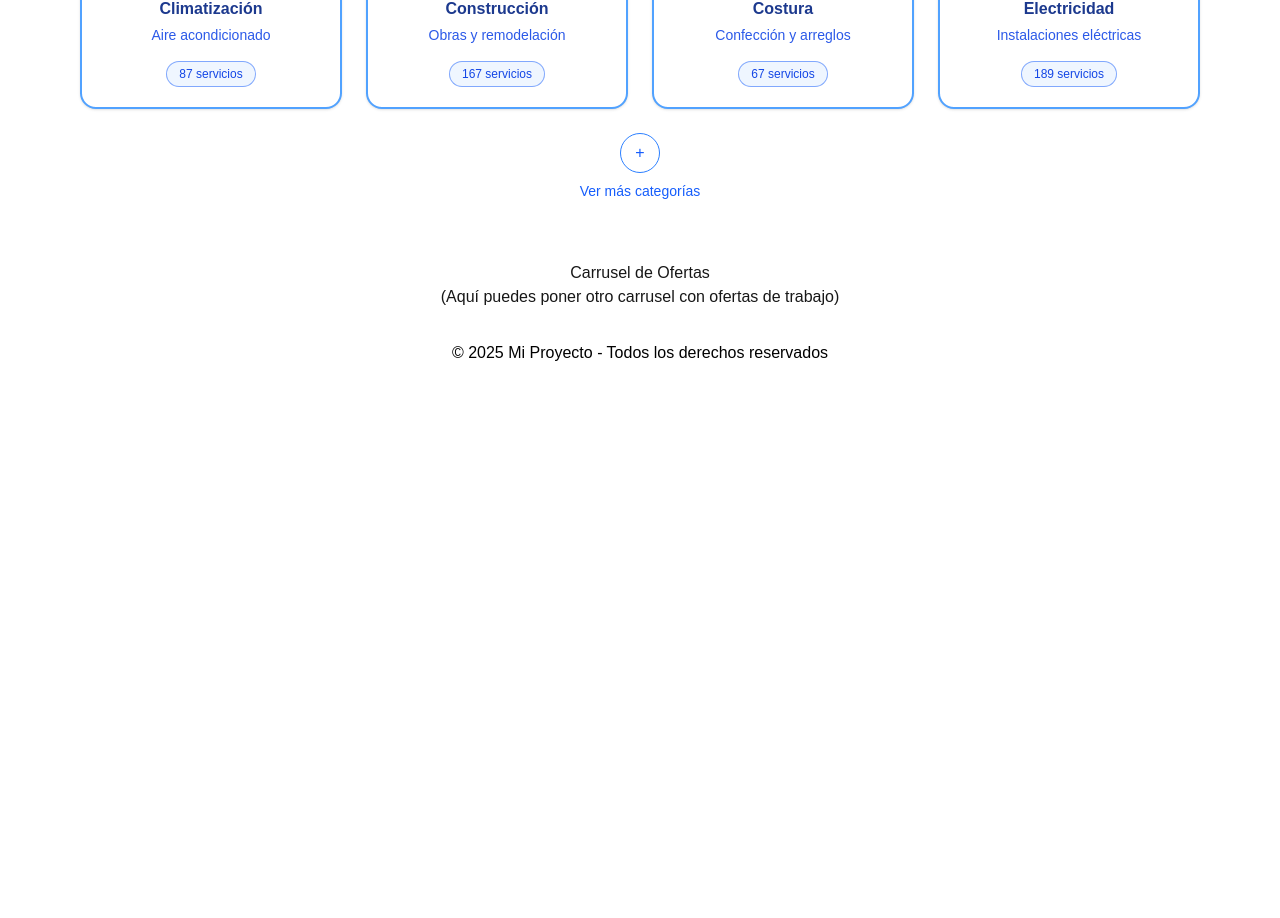
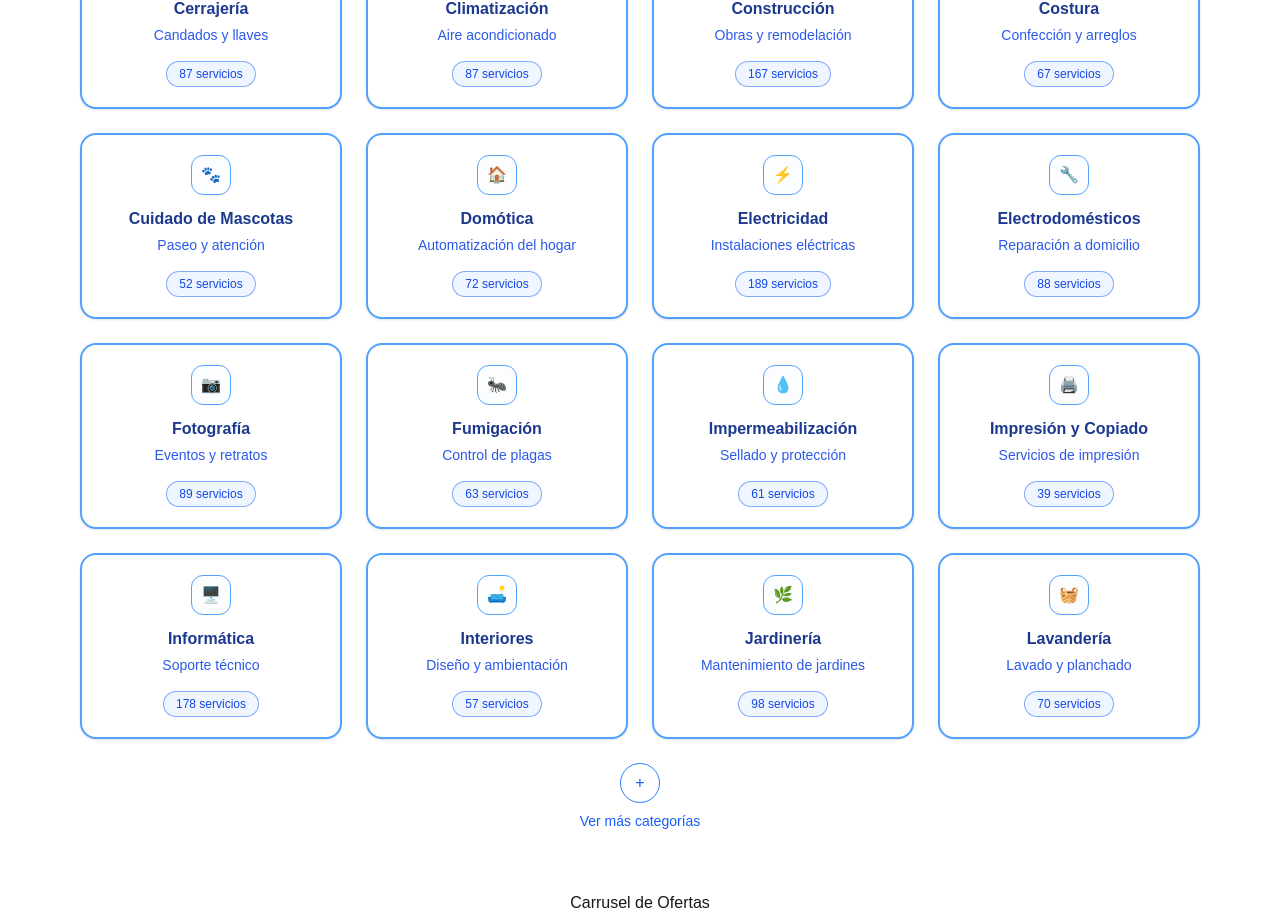
Before and after one commit to robertgt0/alquiler_front, a Next.js app: page / in a window 1280 px wide. Shown: the part 1431-2349 px from the top of the page. Before the commit the page ends 1808 px from the top, so only its background shows below. Built offline with nearby package versions, Linux system fonts and the light colour scheme.

Commit message:
feat: Respaldo de Lista de Categorias

```diff
--- a/src/app/componentes/ListaCategorias/ListaCategorias.tsx
+++ b/src/app/componentes/ListaCategorias/ListaCategorias.tsx
@@ -64,22 +64,32 @@ export default function ListaCategorias({
 
   // visibles según filasIniciales x porFila, con mínimo 4 en móvil
   useEffect(() => {
-    const base = filasIniciales * porFila;        // p.ej. 2*1=2 en móvil
-    const minimoMovil = porFila === 1 ? 4 : base; // al menos 4 en móvil
-    setVisible(Math.min(categoriasOrdenadas.length, Math.max(minimoMovil, base)));
-  }, [categoriasOrdenadas.length, porFila, filasIniciales]);
+  // filas iniciales que ya usas (p.ej. 2) multiplicado por columnas detectadas
+  const base = filasIniciales * porFila;
+
+  // reglas por breakpoint
+  const minimoMovil = porFila === 1 ? 4 : 0;         // 4 items min en móvil
+  const minimoDesktop = porFila >= 4 ? 5 * 4 : 0;    // 20 items min en desktop (5x4)
+
+  const objetivo = Math.max(base, minimoMovil, minimoDesktop);
+
+  setVisible(Math.min(categorias.length, objetivo));
+}, [categorias.length, porFila, filasIniciales]);
+
 
   const hayMas = visible < categoriasOrdenadas.length;
 
   const handleVerMas = () => {
   const previo = visible;
-    const nuevo = Math.min(
-      categoriasOrdenadas.length,
-      visible + filasPorClic * porFila
-    );
+
+  // en desktop (>=4 columnas) agregamos 3 filas por clic; en otros tamaños, lo que ya tengas
+  const filasExtra = porFila >= 4 ? 3 : filasPorClic;  // 3 filas en desktop
+  const incremento = filasExtra * porFila;
+
+  const nuevo = Math.min(categorias.length, visible + incremento);
   setVisible(nuevo);
 
-    // scroll suave al primer ítem recién revelado
+  // scroll suave al primer item recién revelado
   requestAnimationFrame(() => {
     const cards = gridRef.current?.querySelectorAll<HTMLElement>("[data-card]");
     if (cards && cards.length > previo) {
@@ -87,6 +97,7 @@ export default function ListaCategorias({
     }
   });
 };
+
 
   // ✅ AQUÍ definimos 'items' antes de usarlo
   const items = useMemo(
@@ -108,7 +119,7 @@ export default function ListaCategorias({
       {/* 2 cols en sm, 4 en lg. gap-4 = 16px mínimo */}
       <div
         ref={gridRef}
-        className="mt-6 grid grid-cols-2 gap-4 sm:gap-4 lg:grid-cols-4 lg:gap-6"
+        className="mt-6 grid grid-cols-2 gap-4 lg:grid-cols-4 lg:gap-6"
       >
         {items.map((c) => (
           // data-card debe estar en un nodo DOM real para el scroll
--- a/src/app/page.tsx
+++ b/src/app/page.tsx
@@ -9,26 +9,44 @@ import type { Categoria } from "./componentes/ListaCategorias/tipos"; // tipos
 
 // Solo datos (sin funciones aquí)
 const categoriasDemo: Categoria[] = [
-  { id: 1, titulo: "Plomería", descripcion: "Reparaciones e instalaciones", totalServicios: 245, icono: "🛠️" },
-  { id: 2, titulo: "Electricidad", descripcion: "Instalaciones eléctricas", totalServicios: 189, icono: "⚡" },
-  { id: 3, titulo: "Carpintería", descripcion: "Muebles y estructuras", totalServicios: 156, icono: "🪵" },
-  { id: 4, titulo: "Pintura", descripcion: "Interior y exterior", totalServicios: 203, icono: "🎨" },
-  { id: 5, titulo: "Limpieza", descripcion: "Doméstica y comercial", totalServicios: 312, icono: "✨" },
-  { id: 6, titulo: "Jardinería", descripcion: "Mantenimiento de jardines", totalServicios: 98, icono: "🌿" },
-  { id: 7, titulo: "Construcción", descripcion: "Obras y remodelación", totalServicios: 167, icono: "🏗️" },
-  { id: 8, titulo: "Climatización", descripcion: "Aire acondicionado", totalServicios: 87, icono: "❄️" },
-  { id: 9, titulo: "Cerrajería", descripcion: "Candados y llaves", totalServicios: 87, icono: "🔒" },
-  { id:10, titulo: "Albañilería", descripcion: "Construcción de muros", totalServicios: 142, icono: "🧱" },
-  { id:11, titulo: "Tapicería", descripcion: "Reparación de muebles", totalServicios: 76, icono: "🪑" },
-  { id:12, titulo: "Soldadura", descripcion: "Trabajo en metal", totalServicios: 64, icono: "⚙️" },
-  { id:13, titulo: "Vidriería", descripcion: "Instalación de vidrios", totalServicios: 53, icono: "🪟" },
-  { id:14, titulo: "Mecánica", descripcion: "Reparación de vehículos", totalServicios: 112, icono: "🚗" },
-  { id:15, titulo: "Informática", descripcion: "Soporte técnico", totalServicios: 178, icono: "🖥️" },
-  { id:16, titulo: "Fotografía", descripcion: "Eventos y retratos", totalServicios: 89, icono: "📷" },
-  { id:17, titulo: "Catering", descripcion: "Servicio de comida", totalServicios: 95, icono: "🍽️" },
-  { id:18, titulo: "Mudanza", descripcion: "Transporte y mudanzas", totalServicios: 124, icono: "🚚" },
-  { id:19, titulo: "Costura", descripcion: "Confección y arreglos", totalServicios: 67, icono: "🧵" },
-  { id:20, titulo: "Peluquería", descripcion: "Corte y peinado", totalServicios: 145, icono: "💇" },
+  { id: 1,  titulo: "Plomería",              descripcion: "Reparaciones e instalaciones",      totalServicios: 245, icono: "🛠️" },
+  { id: 2,  titulo: "Electricidad",          descripcion: "Instalaciones eléctricas",          totalServicios: 189, icono: "⚡" },
+  { id: 3,  titulo: "Carpintería",           descripcion: "Muebles y estructuras",             totalServicios: 156, icono: "🪵" },
+  { id: 4,  titulo: "Pintura",               descripcion: "Interior y exterior",               totalServicios: 203, icono: "🎨" },
+  { id: 5,  titulo: "Limpieza",              descripcion: "Doméstica y comercial",             totalServicios: 312, icono: "✨" },
+  { id: 6,  titulo: "Jardinería",            descripcion: "Mantenimiento de jardines",         totalServicios: 98,  icono: "🌿" },
+  { id: 7,  titulo: "Construcción",          descripcion: "Obras y remodelación",              totalServicios: 167, icono: "🏗️" },
+  { id: 8,  titulo: "Climatización",         descripcion: "Aire acondicionado",                totalServicios: 87,  icono: "❄️" },
+  { id: 9,  titulo: "Cerrajería",            descripcion: "Candados y llaves",                 totalServicios: 87,  icono: "🔒" },
+  { id: 10, titulo: "Albañilería",           descripcion: "Construcción de muros",             totalServicios: 142, icono: "🧱" },
+  { id: 11, titulo: "Tapicería",             descripcion: "Reparación de muebles",             totalServicios: 76,  icono: "🪑" },
+  { id: 12, titulo: "Soldadura",             descripcion: "Trabajo en metal",                  totalServicios: 64,  icono: "⚙️" },
+  { id: 13, titulo: "Vidriería",             descripcion: "Instalación de vidrios",            totalServicios: 53,  icono: "🪟" },
+  { id: 14, titulo: "Mecánica",              descripcion: "Reparación de vehículos",           totalServicios: 112, icono: "🚗" },
+  { id: 15, titulo: "Informática",           descripcion: "Soporte técnico",                   totalServicios: 178, icono: "🖥️" },
+  { id: 16, titulo: "Fotografía",            descripcion: "Eventos y retratos",                totalServicios: 89,  icono: "📷" },
+  { id: 17, titulo: "Catering",              descripcion: "Servicio de comida",                totalServicios: 95,  icono: "🍽️" },
+  { id: 18, titulo: "Mudanza",               descripcion: "Transporte y mudanzas",             totalServicios: 124, icono: "🚚" },
+  { id: 19, titulo: "Costura",               descripcion: "Confección y arreglos",             totalServicios: 67,  icono: "🧵" },
+  { id: 20, titulo: "Peluquería",            descripcion: "Corte y peinado",                   totalServicios: 145, icono: "💇" },
+
+  // 👇 nuevas categorías para que aparezca el botón "Ver más"
+  { id: 21, titulo: "Domótica",              descripcion: "Automatización del hogar",          totalServicios: 72,  icono: "🏠" },
+  { id: 22, titulo: "Pisos y Cerámica",      descripcion: "Colocación y reparación",           totalServicios: 83,  icono: "🧩" },
+  { id: 23, titulo: "Toldos y Persianas",    descripcion: "Instalación y mantenimiento",       totalServicios: 44,  icono: "🪟" },
+  { id: 24, titulo: "Calefacción",           descripcion: "Instalación y revisión",            totalServicios: 58,  icono: "🔥" },
+  { id: 25, titulo: "Impermeabilización",    descripcion: "Sellado y protección",              totalServicios: 61,  icono: "💧" },
+  { id: 26, titulo: "Metalistería",          descripcion: "Estructuras y acabados metálicos",  totalServicios: 38,  icono: "🛠️" },
+  { id: 27, titulo: "Yesería",               descripcion: "Cielos falsos y enlucidos",         totalServicios: 49,  icono: "🧰" },
+  { id: 28, titulo: "Interiores",            descripcion: "Diseño y ambientación",             totalServicios: 57,  icono: "🛋️" },
+  { id: 29, titulo: "Paisajismo",            descripcion: "Diseño de áreas verdes",            totalServicios: 41,  icono: "🌳" },
+  { id: 30, titulo: "Fumigación",            descripcion: "Control de plagas",                 totalServicios: 63,  icono: "🐜" },
+  { id: 31, titulo: "Lavandería",            descripcion: "Lavado y planchado",                totalServicios: 70,  icono: "🧺" },
+  { id: 32, titulo: "Cuidado de Mascotas",   descripcion: "Paseo y atención",                  totalServicios: 52,  icono: "🐾" },
+  { id: 33, titulo: "Niñera",                descripcion: "Cuidado infantil",                  totalServicios: 46,  icono: "🧒" },
+  { id: 34, titulo: "Electrodomésticos",     descripcion: "Reparación a domicilio",            totalServicios: 88,  icono: "🔧" },
+  { id: 35, titulo: "Telefonía y Redes",     descripcion: "Cableado y configuración",          totalServicios: 74,  icono: "📡" },
+  { id: 36, titulo: "Impresión y Copiado",   descripcion: "Servicios de impresión",            totalServicios: 39,  icono: "🖨️" },
 ];
 
 
```
Lines whose indentation alone changed are shown as unchanged.
